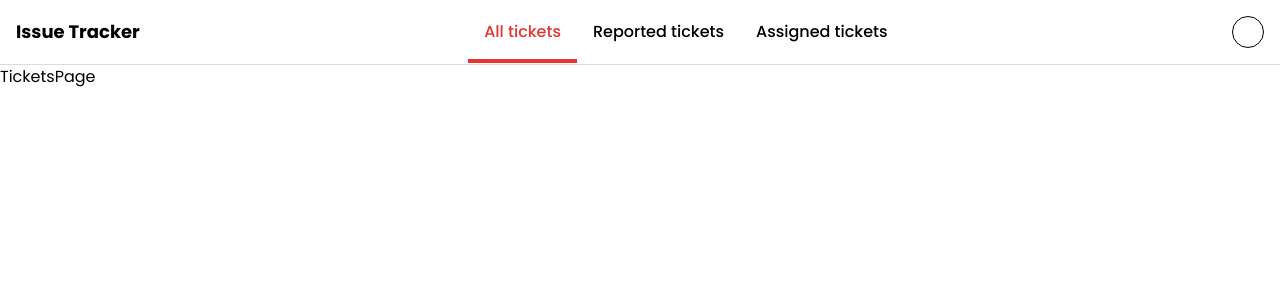
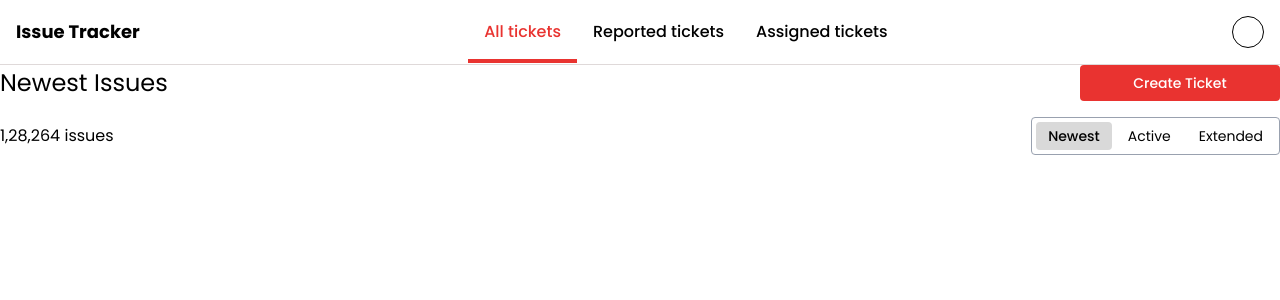
Before and after one commit to Pasang24/Issue-Tracker, a Next.js app: page /tickets in a window 1280 px wide. Shown: the top 300 px of the page. Built offline with nearby package versions, Linux system fonts and the light colour scheme.

Commit message:
feat: create layout for ticket tab to select different tab for tickets

```diff
--- /dev/null
+++ b/src/app/(main)/assigned-tickets/page.tsx
@@ -0,0 +1,7 @@
+import React from "react";
+
+function AssignedTicketsPage() {
+  return <div>AssignedTicketsPage</div>;
+}
+
+export default AssignedTicketsPage;
--- /dev/null
+++ b/src/app/(main)/reported-tickets/page.tsx
@@ -0,0 +1,7 @@
+import React from "react";
+
+function ReportedTicketsPage() {
+  return <div>ReportedTicketsPage</div>;
+}
+
+export default ReportedTicketsPage;
--- a/src/app/(main)/tickets/page.tsx
+++ b/src/app/(main)/tickets/page.tsx
@@ -1,7 +1,36 @@
+import TicketTabs from "@/components/TicketTabs";
 import React from "react";
 
-function TicketsPage() {
-  return <div>TicketsPage</div>;
+type SearchParams = { tab: string };
+
+export interface TabsData {
+  newest: string;
+  active: string;
+  extended: string;
+}
+
+const tabsData: TabsData = {
+  newest: "Newest Issues",
+  active: "Active Issues",
+  extended: "Extended Issues",
+};
+
+async function TicketsPage({
+  searchParams,
+}: {
+  searchParams: Promise<SearchParams>;
+}) {
+  let { tab = "Newest" } = await searchParams;
+
+  const validTab = Object.keys(tabsData).includes(tab.toLowerCase())
+    ? tab.toLowerCase()
+    : "newest";
+
+  return (
+    <div>
+      <TicketTabs currentTab={validTab} tabsData={tabsData} />
+    </div>
+  );
 }
 
 export default TicketsPage;
--- /dev/null
+++ b/src/components/TicketList.tsx
@@ -0,0 +1,5 @@
+function TicketList() {
+  return <div>TicketList</div>;
+}
+
+export default TicketList;
--- /dev/null
+++ b/src/components/TicketTabs.tsx
@@ -0,0 +1,49 @@
+import { TabsData } from "@/app/(main)/tickets/page";
+import Link from "next/link";
+
+interface TicketTabsProps {
+  currentTab: string;
+  tabsData: TabsData;
+}
+
+function TicketTabs({ currentTab, tabsData }: TicketTabsProps) {
+  const tabTitle = tabsData[currentTab as keyof TabsData];
+  const tabs = Object.keys(tabsData);
+  const issuesCount = 128264;
+  return (
+    <div>
+      <div className="flex items-center justify-between mb-4">
+        <span className="text-2xl">{tabTitle}</span>
+        <Link
+          href="/new-ticket"
+          className="bg-[#e93330] w-full max-w-[200px] text-center text-white text-sm p-2 font-medium rounded-sm hover:opacity-80"
+        >
+          Create Ticket
+        </Link>
+      </div>
+      <div className="flex items-center justify-between">
+        <span>{issuesCount.toLocaleString("en-IN")} issues</span>
+        <div className="flex gap-1 border border-gray-400 p-1 rounded-sm">
+          {tabs.map((tab) => {
+            const isCurrentTab = currentTab === tab;
+            return (
+              <Link
+                href={`/tickets?tab=${tab}`}
+                key={tab}
+                className={`capitalize text-sm py-1 px-3 rounded-sm ${
+                  isCurrentTab
+                    ? "bg-[#D9D9D9] font-medium"
+                    : "hover:bg-gray-200"
+                }`}
+              >
+                {tab}
+              </Link>
+            );
+          })}
+        </div>
+      </div>
+    </div>
+  );
+}
+
+export default TicketTabs;
```
